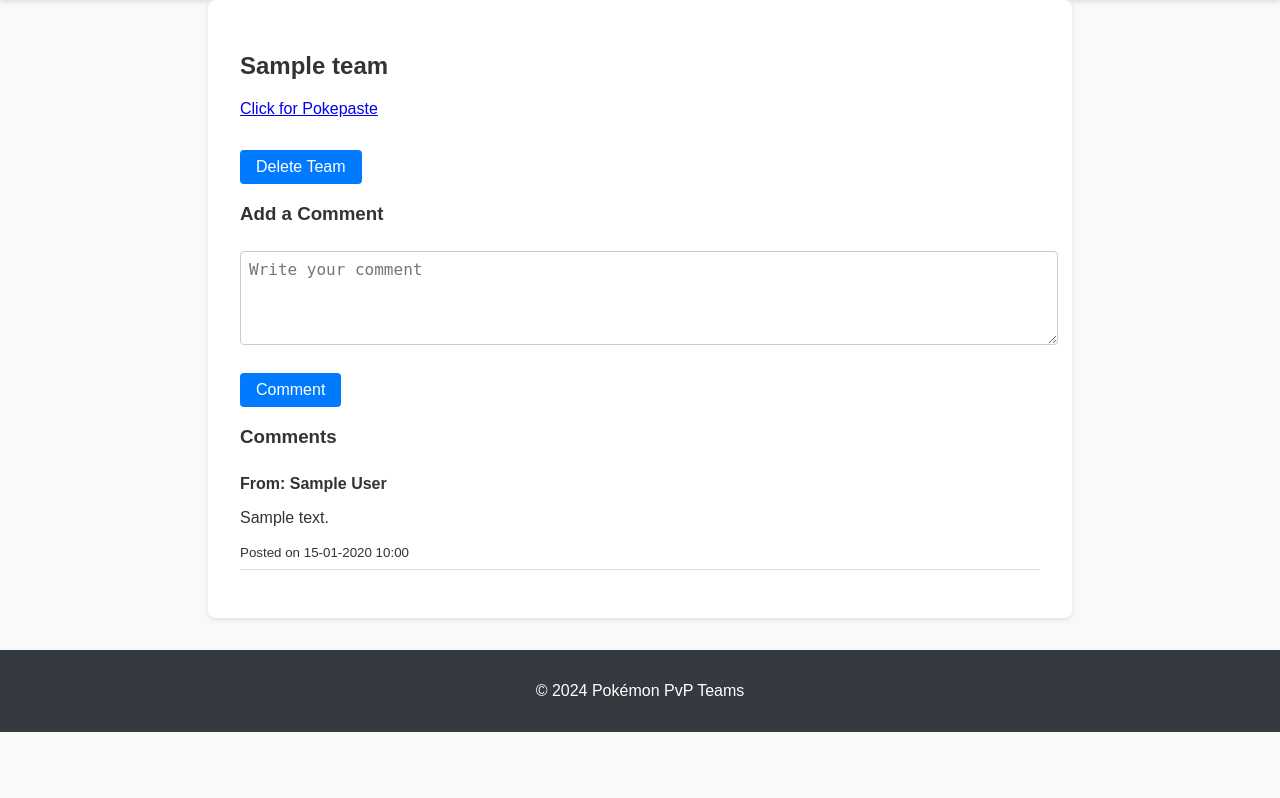
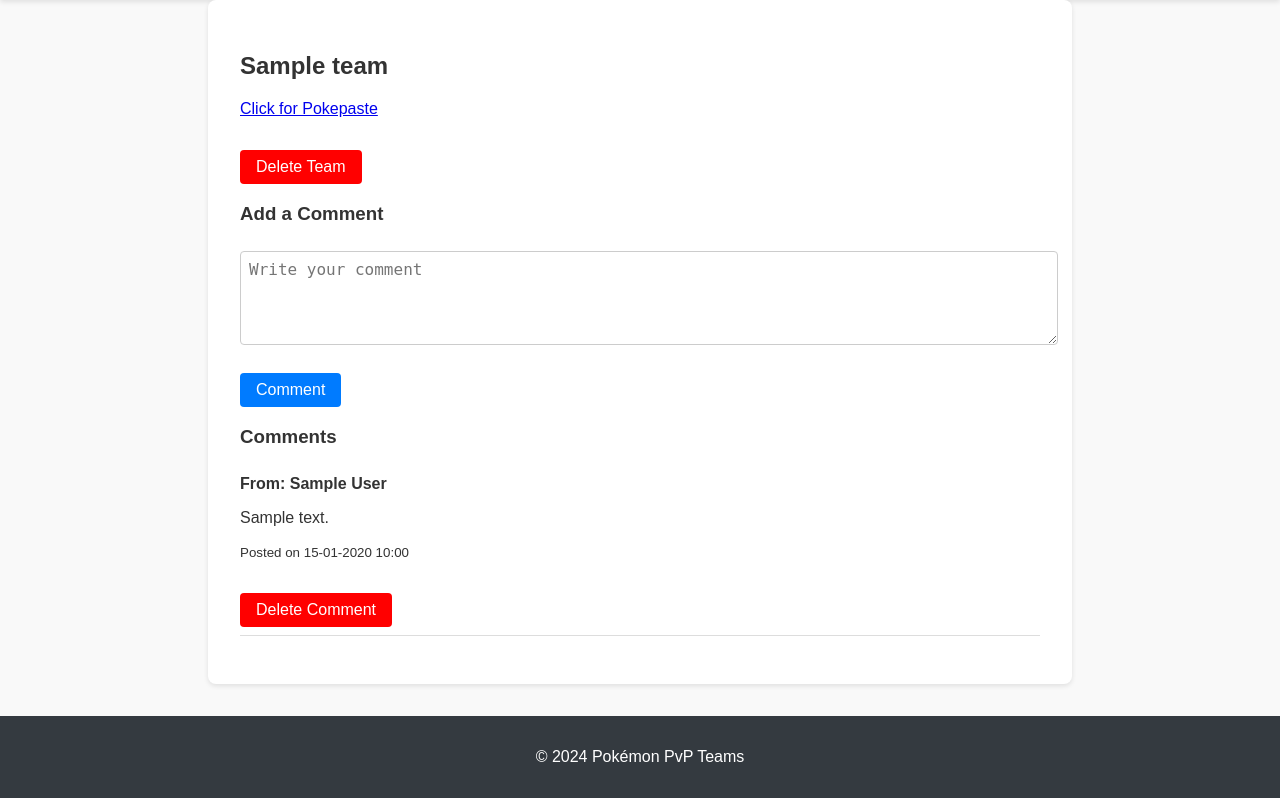
Before and after one commit to AFCadinho/afc_website, a Flask app: page /team/1 in a window 1280 px wide. Shown: the part 166-964 px from the top of the page. Before the commit the page ends 898 px from the top, so only its background shows below. Run offline with Flask 3, Linux system fonts and the light colour scheme; the visitor is signed in with stand-in values (Sample User, id 1); tables that the repository leaves empty hold one stand-in row (values such as "Sample post").

Commit message:
add delete comment button

```diff
--- a/app/routes/teams.py
+++ b/app/routes/teams.py
@@ -15,8 +15,7 @@ def view_team(team_id):
         return redirect(url_for('auth.login', next=request.url))
 
     team = Teams.query.filter_by(id=team_id).first()
-    comments = Comments.query.filter_by(
-        user_id=session["user_id"], team_id=team_id).all()
+    comments = Comments.query.filter_by(team_id=team_id).all()
 
     if request.method == "POST":
         if not validate_csrf_token():
@@ -106,3 +105,12 @@ def delete_team(team_id):
 
     flash(f"Team {team_name} Successfully Deleted!", category="info")
     return redirect(url_for("games.release_year", game_name=game_name))
+
+
+@bp.route("/delete_comment/<int:team_id>/<int:comment_id>", methods=["POST"])
+def delete_team_comment(team_id, comment_id):
+    comment = Comments.query.filter(Comments.id == comment_id, Comments.team_id == team_id).first()
+    db.session.delete(comment)
+    db.session.commit()
+    flash("Comment Deleted.", category="info")
+    return redirect(url_for("teams.view_team", team_id=team_id))
--- a/app/static/styles.css
+++ b/app/static/styles.css
@@ -242,3 +242,8 @@ footer a:hover {
     left: 0;
     top: 0;
 }
+
+
+.delete_button {
+    background-color: red;
+}
--- a/app/templates/view_team.html
+++ b/app/templates/view_team.html
@@ -10,7 +10,7 @@ View Team
 <a href="{{ team.pokepaste }}">Click for Pokepaste</a>
 {% if session["is_admin"] %}
 <form action="{{ url_for('teams.delete_team', team_id=team.id ) }}" method="POST">
-    <button type="submit" id="delet_button">Delete Team</button>
+    <button type="submit" class="delete_button">Delete Team</button>
 </form>
 {% endif %}
 
@@ -31,6 +31,11 @@ View Team
         <strong>From: {{ comment.users.name }}</strong>
         <p>{{ comment.comment }}</p>
         <small>Posted on {{ comment.created_at.strftime('%d-%m-%Y %H:%M') }}</small>
+        {% if comment.user_id == session["user_id"] or session["is_admin"] %}
+        <form action="{{ url_for('teams.delete_team_comment', team_id=team.id, comment_id=comment.id) }}" method="POST">
+            <button type="submit" class="delete_button">Delete Comment</button>
+        </form>
+        {% endif %}
     </li>
     {% endfor %}
 </ul>
```
